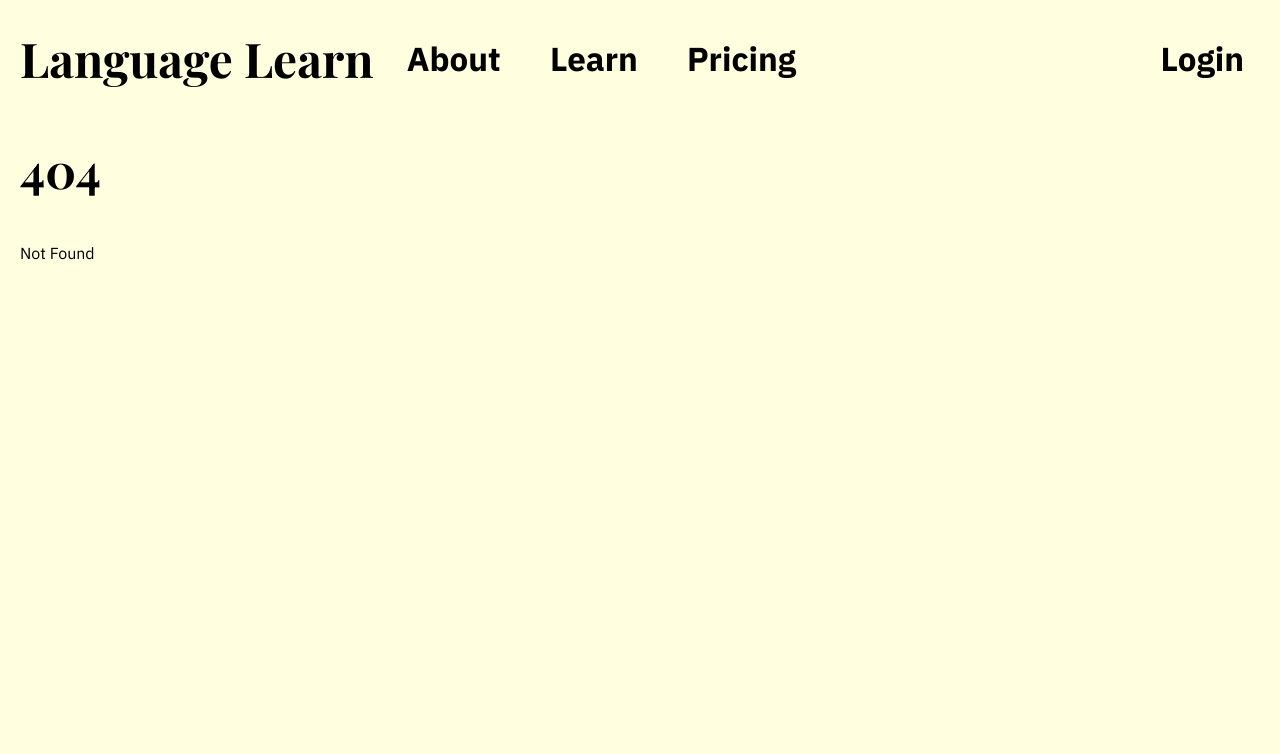
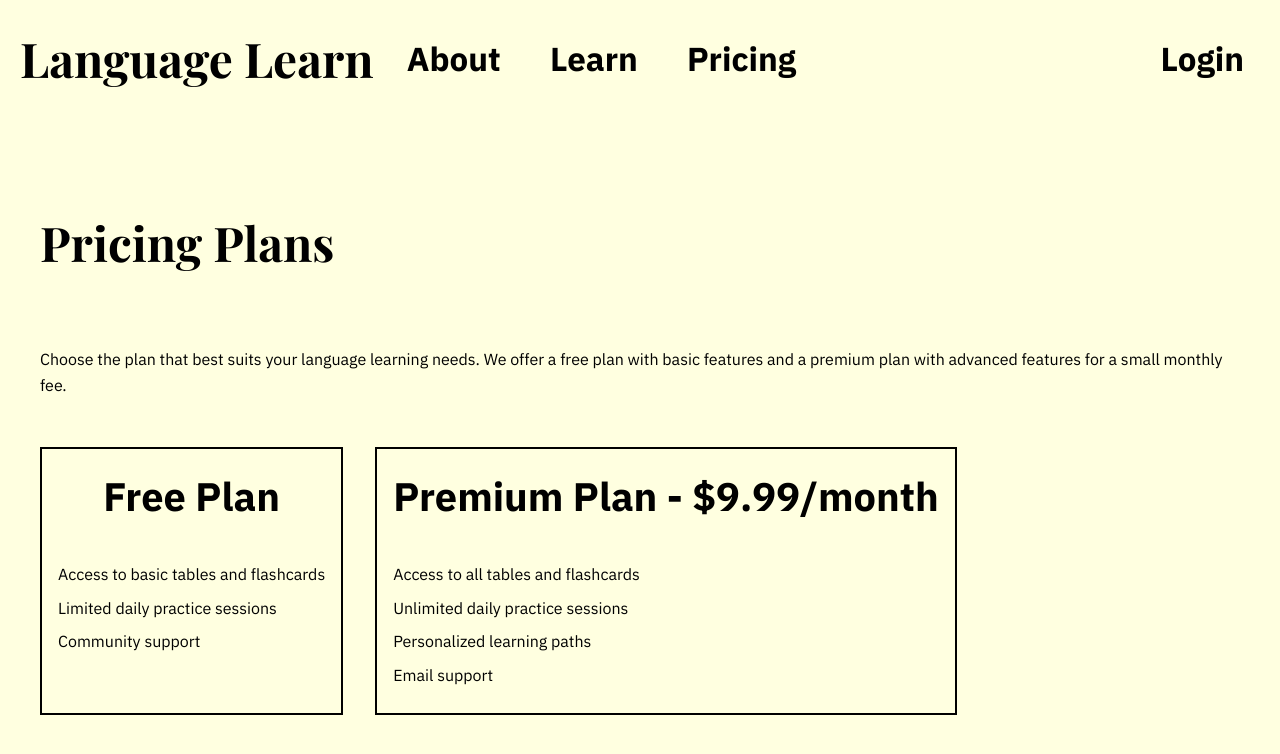
Before and after one commit to flooyd/language-learn, a SvelteKit app: page /pricing in a window 1280 px wide. Before the commit this address had no page. Shown: the top 754 px of the page. Built offline with nearby package versions, Linux system fonts and the light colour scheme; a web font is replaced by a local one.

Commit message:
add pricing

```diff
--- /dev/null
+++ b/src/routes/pricing/+page.svelte
@@ -0,0 +1,72 @@
+<script lang="ts">
+    import { onMount } from 'svelte';
+    import { fade, fly } from 'svelte/transition';
+
+    let duration = $state(800);
+    let ready = $state(false);
+
+    onMount(() => {
+        ready = true;
+    });
+</script>
+
+{#if ready}
+    <div class="container" in:fade={{ duration }}>
+        <h1>Pricing Plans</h1>
+        <p>Choose the plan that best suits your language learning needs. We offer a free plan with basic features and a premium plan with advanced features for a small monthly fee.</p>
+        <div class="plans">
+            <div class="plan">
+                <h2>Free Plan</h2>
+                <ul>
+                    <li>Access to basic tables and flashcards</li>
+                    <li>Limited daily practice sessions</li>
+                    <li>Community support</li>
+                </ul>
+            </div>
+            <div class="plan">
+                <h2>Premium Plan - $9.99/month</h2>
+                <ul>
+                    <li>Access to all tables and flashcards</li>
+                    <li>Unlimited daily practice sessions</li>
+                    <li>Personalized learning paths</li>
+                    <li>Email support</li>
+                </ul>
+            </div>
+        </div>
+    </div>
+{/if}
+
+<style>
+    .container {
+        display: flex;
+        justify-content: center;
+        flex-direction: column;
+        height: calc(100vh - 142.954px);
+        padding: 20px;
+        gap: 2.074rem;
+    }
+
+    .plans {
+        display: flex;
+        gap: 2rem;
+    }
+
+    .plan {
+        border: 2px solid black;
+        padding: 1rem;
+
+    }
+
+    .plan h2 {
+        text-align: center;
+    }
+
+    .plan ul {
+        list-style-type: none;
+        padding: 0;
+    }
+
+    .plan li {
+        margin-bottom: 0.5rem;
+    }
+</style>
```
